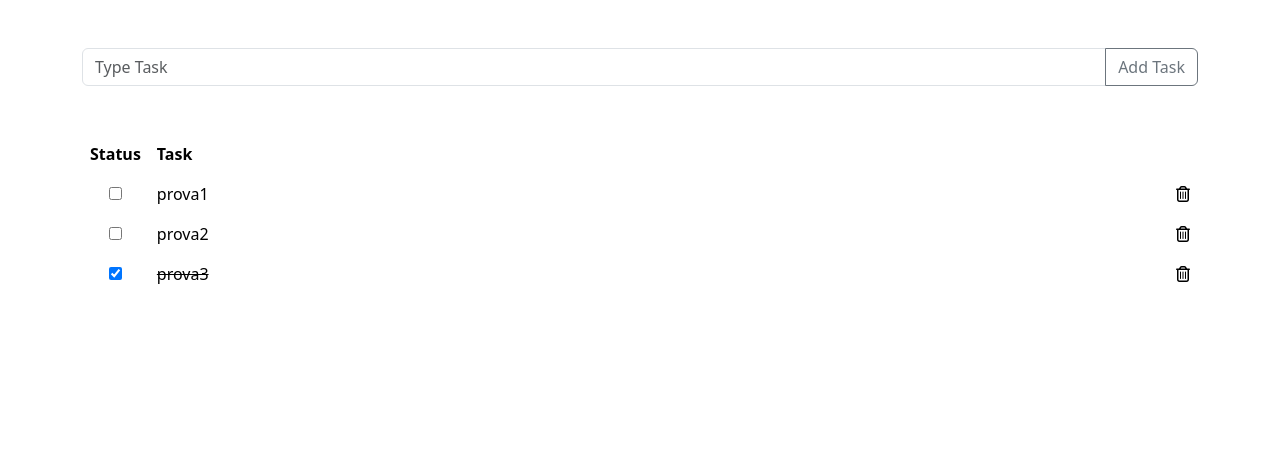
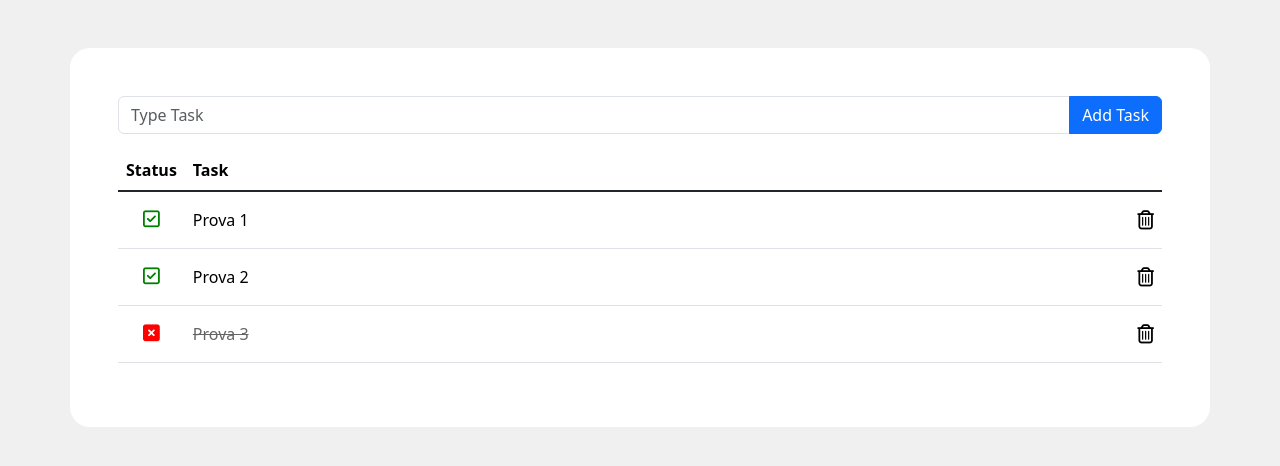
Before and after one commit to AlessandroMontenero/vue-todolist, a plain HTML site: page index.html in a window 1280 px wide. Drawn offline with nearby package versions, Linux system fonts and the light colour scheme.

Commit message:
Todolist!

```diff
--- a/index.html
+++ b/index.html
@@ -25,9 +25,9 @@
   </head>
   <body>
     <main>
-      <div class="container" id="app">
+      <div class="container todo" id="app">
         <!-- Input task -->
-        <div class="input-group mt-5">
+        <div class="input-group">
           <input
             v-model="newTask"
             @keyup.enter="addTask"
@@ -38,7 +38,7 @@
           />
           <button
             @click="addTask"
-            class="btn btn-outline-secondary"
+            class="btn btn-primary"
             type="button"
             id="button-addon2"
           >
@@ -46,7 +46,7 @@
           </button>
         </div>
         <!-- Task Table -->
-        <table class="table table-borderless mt-5">
+        <table class="table mt-3">
           <thead>
             <th scope="col" class="status">Status</th>
             <th scope="col">Task</th>
@@ -55,7 +55,11 @@
           <tbody class="table-group-divider">
             <tr v-for="(task, index) in tasks">
               <td class="status">
-                <input type="checkbox" id="checkbox" v-model="task.done" />
+                <label class="checkContainer">
+                  <input type="checkbox" id="checkbox" v-model="task.done" />
+                  <i class="fa-regular fa-square-check" v-if="!task.done"></i>
+                  <i class="fa-solid fa-square-xmark" v-else></i>
+                </label>
               </td>
               <td scope="row" :class="{ linethrough: (task.done) }">
                 {{task.text}}
--- a/script/script.js
+++ b/script/script.js
@@ -6,15 +6,15 @@ createApp({
         newTask: '',
         tasks: [
             {
-                text: 'prova1',
+                text: 'Prova 1',
                 done: false
             },
             {
-                text: 'prova2',
+                text: 'Prova 2',
                 done: false
             },
             {
-                text: 'prova3',
+                text: 'Prova 3',
                 done: true
             },
         ]
--- a/style/style.css
+++ b/style/style.css
@@ -1,3 +1,14 @@
+body {
+    background-color: rgb(240, 240, 240);
+}
+
+.todo {
+    background-color: white;
+    padding: 3rem;
+    margin-top: 3rem;
+    border-radius: 20px;
+}
+
 .status {
     width: 5%;
     text-align: center;
@@ -5,9 +16,37 @@
 
 .linethrough {
     text-decoration-line: line-through;
+    opacity: 0.6;
+}
 
+.trash,
+.fa-square-check,
+.fa-square-xmark {
+    font-size: 1.2rem;
+    text-align: right;
+    cursor: pointer;
 }
 
 .trash {
-    text-align: right;
+    color: red;
 }
+
+.fa-square-check{
+    color: green;
+}
+
+.fa-square-xmark{
+    color: red;
+}
+/* Hide the browser's default checkbox */
+.checkContainer input {
+    position: absolute;
+    opacity: 0;
+    cursor: pointer;
+    height: 0;
+    width: 0;
+  }
+
+  td {
+    line-height: 2.5rem;
+  }
```
